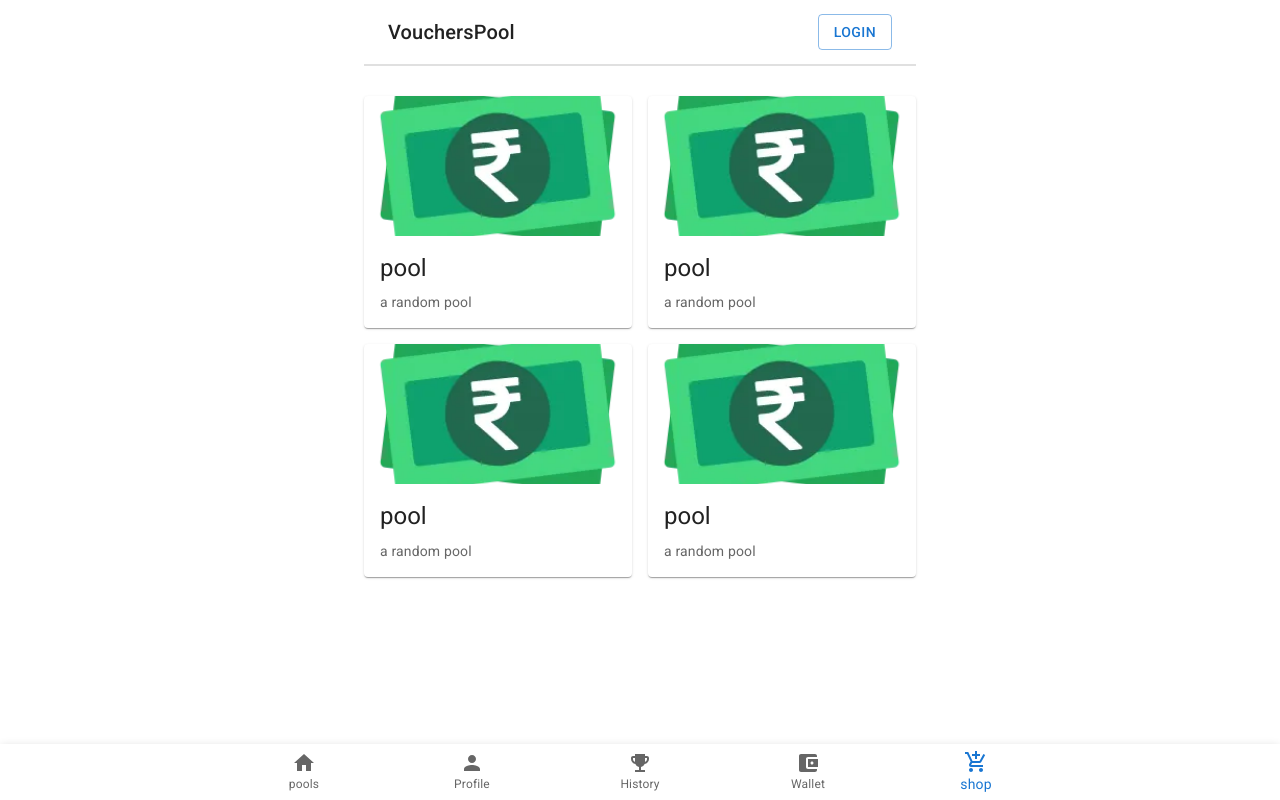
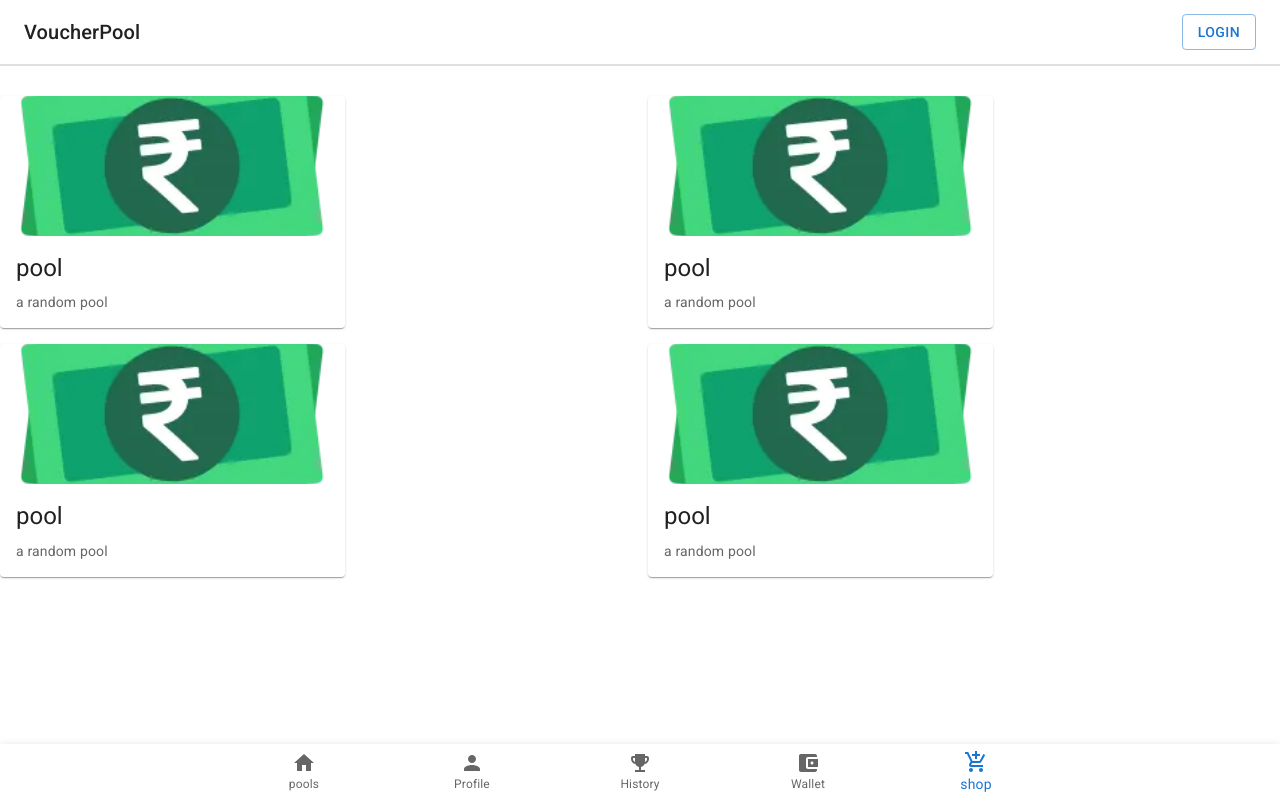
Before and after one commit to bharathganji/voucherspool, a React (Create React App) app: page /#/pools in a window 1280 px wide. Built offline with nearby package versions, Linux system fonts and the light colour scheme.

Commit message:
container bottom nav removed & name changed to voucherpool

```diff
--- a/src/components/BottomNavigation.js
+++ b/src/components/BottomNavigation.js
@@ -66,8 +66,8 @@ export default function FixedBottomNavigation() {
   };
 
   return (
-    // <React.Fragment>
-      <Container maxWidth="sm">
+    <React.Fragment>
+      {/* <Container maxWidth="sm"> */}
       <Outlet />
       <CssBaseline />
 
@@ -117,7 +117,8 @@ export default function FixedBottomNavigation() {
           />
         </BottomNavigation>
       </Paper>
-    {/* </React.Fragment> */}
-    </Container>
+      {/* </Container> */}
+    </React.Fragment>
+
   );
 }
--- a/src/components/homepage/AppBar.js
+++ b/src/components/homepage/AppBar.js
@@ -23,7 +23,7 @@ export default function ButtonAppBar() {
             <MenuIcon />
           </IconButton> */}
           <Typography variant="h6" component="div" sx={{ flexGrow: 1 }}>
-            VouchersPool
+            VoucherPool
           </Typography>
           <Button variant='outlined'  color="primary">Login</Button>
         </Toolbar>
--- a/src/components/shop/PrimarySearchAppBar.js
+++ b/src/components/shop/PrimarySearchAppBar.js
@@ -173,7 +173,7 @@ export default function PrimarySearchAppBar() {
             component="div"
             sx={{ display: { xs: "none", sm: "block" } }}
           >
-            voucherspool
+            voucherpool
           </Typography>
           <Search>
             <SearchIconWrapper>
```
